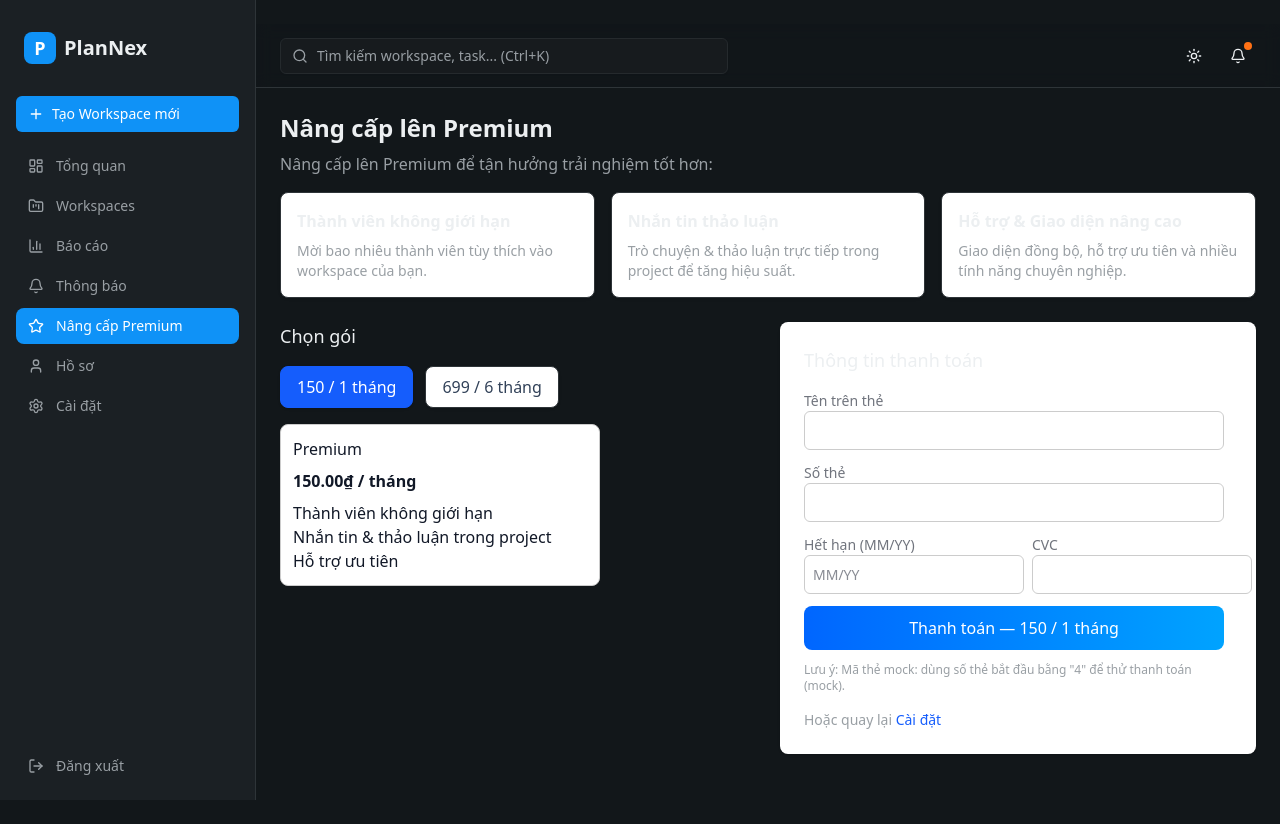
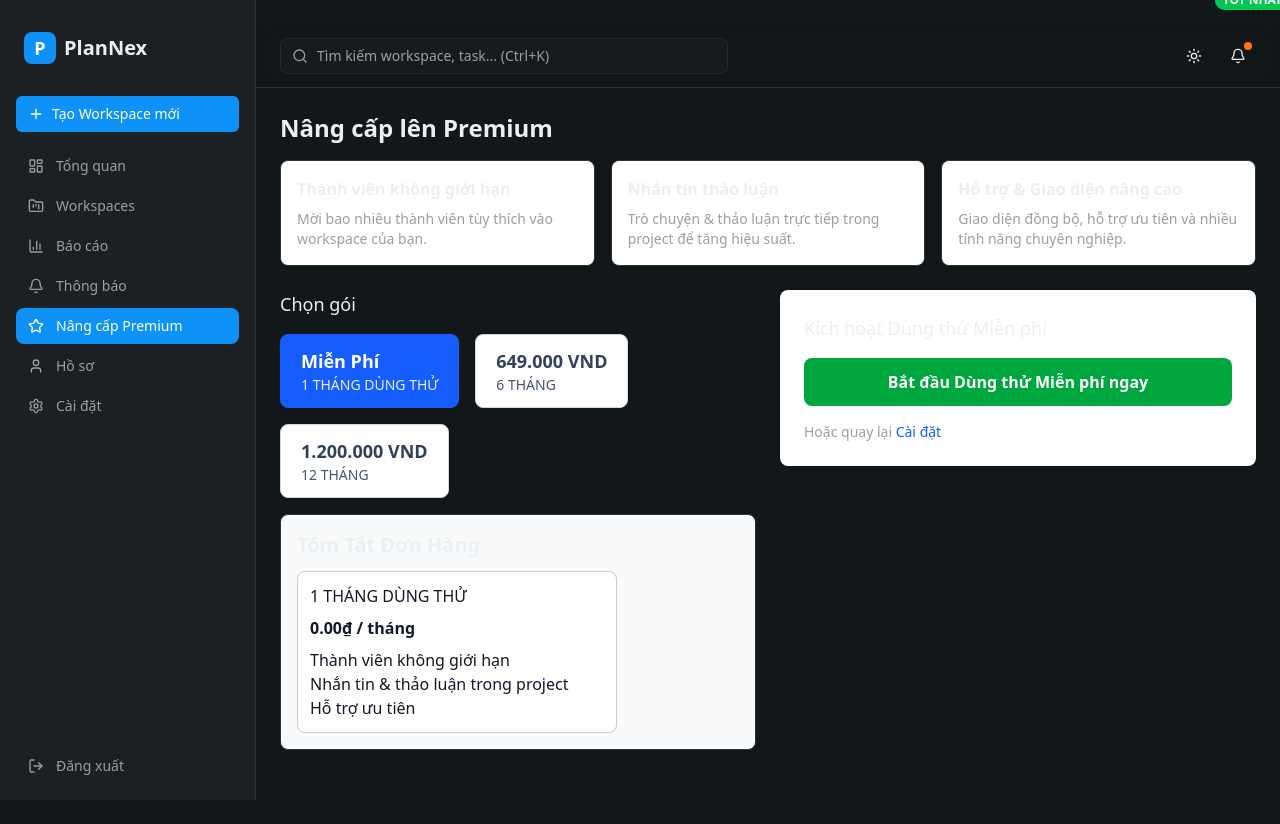
Before and after one commit to CAPTONEeeeee1/CAPTONE_FE, a React (Vite) app: page /checkout in a window 1280 px wide. Built offline with nearby package versions, Linux system fonts and the light colour scheme; sample sign-in values are in the browser's storage.

Commit message:
feat: Updated pricing structure and optimized Checkout page components

```diff
--- a/src/components/Payment/PaymentForm.jsx
+++ b/src/components/Payment/PaymentForm.jsx
@@ -2,7 +2,7 @@ import React, { useState } from 'react';
 import styles from './styles.module.css';
 import { processPayment } from '../../services/paymentService';
 
-export default function PaymentForm({ amountCents, amountLabel, onSuccess }) {
+export default function PaymentForm({ onSuccess }) {
   const [name, setName] = useState('');
   const [cardNumber, setCardNumber] = useState('');
   const [exp, setExp] = useState('');
@@ -22,7 +22,7 @@ export default function PaymentForm({ amountCents, amountLabel, onSuccess }) {
 
     setLoading(true);
     try {
-      await processPayment({ name, cardNumber, exp, cvc, amountCents });
+      await processPayment({ name, cardNumber, exp, cvc });
       setSuccess(true);
       if (onSuccess) onSuccess();
     } catch (err) {
@@ -35,8 +35,6 @@ export default function PaymentForm({ amountCents, amountLabel, onSuccess }) {
   if (success) {
     return <div className={styles.success}>Thanh toán thành công. Cảm ơn bạn!</div>;
   }
-
-  const priceLabel = amountLabel ?? `${(amountCents/100).toFixed(2)}₫`;
 
   return (
     <form className={styles.form} onSubmit={submit}>
@@ -69,7 +67,7 @@ export default function PaymentForm({ amountCents, amountLabel, onSuccess }) {
       {error && <div className={styles.error}>{error}</div>}
 
       <button type="submit" className={styles.payButton} disabled={loading}>
-        {loading ? 'Đang xử lý...' : `Thanh toán — ${priceLabel}`}
+        {loading ? 'Đang xử lý...' : `Thanh toán`}
       </button>
     </form>
   );
--- a/src/pages/Checkout.jsx
+++ b/src/pages/Checkout.jsx
@@ -5,14 +5,28 @@ import PaymentForm from '@/components/Payment/PaymentForm';
 import PaymentSummary from '@/components/Payment/PaymentSummary';
 import { Link } from 'react-router-dom';
 
+// Định dạng tiền tệ VND (cho phần tóm tắt)
+const formatVND = (amountCents) => {
+  if (amountCents === 0) return 'Miễn Phí';
+  // Chuyển từ cent sang đơn vị đồng (VND)
+  const amountVND = amountCents / 1000;
+  return `${amountVND.toLocaleString('vi-VN')} VND`;
+};
+
 export default function Checkout() {
-  // Giá hiển thị và amountCents để processPayment (mock)
+  // CẬP NHẬT GIÁ VÀ NHÃN: 1 Tháng Free, 6 Tháng, 12 Tháng
   const PLANS = {
-    monthly: { id: 'monthly', label: '150 / 1 tháng', amountCents: 15000 }, // bạn có thể thay amountCents tùy backend
-    semiannual: { id: 'semiannual', label: '699 / 6 tháng', amountCents: 69900 },
+    free_trial: { id: 'free_trial', label: '1 THÁNG DÙNG THỬ', displayPrice: 'Miễn Phí', amountCents: 0, tag: 'MIỄN PHÍ', duration: 1 },
+    semiannual: { id: 'semiannual', label: '6 THÁNG', displayPrice: '649.000 VND', amountCents: 649000, tag: 'TIẾT KIỆM', duration: 6 },
+    annual: { id: 'annual', label: '12 THÁNG', displayPrice: '1.200.000 VND', amountCents: 1200000, tag: 'TỐT NHẤT', duration: 12 },
   };
 
-  const [selectedPlan, setSelectedPlan] = useState(PLANS.monthly);
+  const [selectedPlan, setSelectedPlan] = useState(PLANS.free_trial); // Mặc định chọn Gói Dùng thử
+  const isTrialSelected = selectedPlan.id === 'free_trial';
+
+  // Sắp xếp các gói theo thứ tự
+  const sortedPlans = Object.values(PLANS);
+  // .sort((a, b) => a.duration - b.duration); // Sắp xếp theo thời gian
 
   return (
     <div className="flex min-h-screen">
@@ -24,10 +38,7 @@ export default function Checkout() {
         <main className="p-6 space-y-6">
           <div>
             <h1 className="text-2xl font-bold">Nâng cấp lên Premium</h1>
-            <p className="text-muted-foreground mt-2 max-w-2xl">
-              Nâng cấp lên Premium để tận hưởng trải nghiệm tốt hơn:
-            </p>
-
+            {/* Các mô tả tính năng giữ nguyên */}
             <ul className="mt-4 grid grid-cols-1 sm:grid-cols-3 gap-4">
               <li className="border rounded-lg p-4 bg-white shadow-sm">
                 <h3 className="font-semibold">Thành viên không giới hạn</h3>
@@ -48,39 +59,82 @@ export default function Checkout() {
             <div className="space-y-4">
               <h2 className="text-lg font-medium">Chọn gói</h2>
 
-              <div className="flex gap-3">
-                {Object.values(PLANS).map(p => (
+              {/* SẮP XẾP VÀ HIỂN THỊ CÁC GÓI */}
+              <div className="flex gap-4 flex-wrap">
+                {sortedPlans.map(p => (
                   <button
                     key={p.id}
                     onClick={() => setSelectedPlan(p)}
-                    className={`px-4 py-2 rounded-lg border ${selectedPlan.id === p.id ? 'bg-blue-600 text-white border-blue-600' : 'bg-white text-slate-700'} shadow-sm`}
+                    className={`
+                      px-5 py-3 rounded-lg border transition-all duration-200 w-full md:w-auto text-left
+                      ${selectedPlan.id === p.id
+                        ? 'bg-blue-600 text-white border-blue-600 shadow-lg'
+                        : 'bg-white text-slate-700 border-gray-300 hover:border-blue-400'}
+                    `}
                   >
-                    {p.label}
+                    <div className="font-semibold text-lg">{p.displayPrice}</div>
+                    <div className="text-sm opacity-90">{p.label}</div>
+                    {p.tag && (
+                      <span className={`
+                        absolute top-[-10px] right-[-10px] px-2 py-0.5 text-xs font-bold rounded-full
+                        ${p.id === 'free_trial' ? 'bg-yellow-400 text-black' :
+                          p.id === 'annual' ? 'bg-green-500 text-white' :
+                          'bg-indigo-500 text-white'}
+                      `}>
+                        {p.tag}
+                      </span>
+                    )}
                   </button>
                 ))}
               </div>
 
-              <div className="mt-4">
-                <PaymentSummary planName="Premium" amountCents={selectedPlan.amountCents} benefits={[
-                  'Thành viên không giới hạn',
-                  'Nhắn tin & thảo luận trong project',
-                  'Hỗ trợ ưu tiên'
-                ]} />
+              {/* PAYMENT SUMMARY */}
+              <div className="mt-4 p-4 border rounded-lg bg-gray-50">
+                <h3 className="font-bold text-xl mb-3">Tóm Tắt Đơn Hàng</h3>
+                <PaymentSummary
+                  planName={selectedPlan.label}
+                  amountCents={selectedPlan.amountCents}
+                  displayAmount={formatVND(selectedPlan.amountCents)} // Dùng hàm formatVND mới
+                  benefits={[
+                    'Thành viên không giới hạn',
+                    'Nhắn tin & thảo luận trong project',
+                    'Hỗ trợ ưu tiên'
+                  ]}
+                />
               </div>
             </div>
 
+            {/* PHẦN THANH TOÁN / KÍCH HOẠT DÙNG THỬ */}
             <div className="bg-white p-6 rounded-lg shadow-sm">
-              <h2 className="text-lg font-medium mb-4">Thông tin thanh toán</h2>
-              <PaymentForm amountCents={selectedPlan.amountCents} amountLabel={selectedPlan.label} onSuccess={() => {
-                // TODO: gọi API backend để cập nhật trạng thái user -> premium
-                // navigate hoặc hiển thị thông báo
-                console.log('payment success -> mark user premium');
-              }} />
-              <p className="text-xs text-muted-foreground mt-3">
-                Lưu ý: Mã thẻ mock: dùng số thẻ bắt đầu bằng "4" để thử thanh toán (mock).
-              </p>
+              <h2 className="text-lg font-medium mb-4">
+                {isTrialSelected ? 'Kích hoạt Dùng thử Miễn phí' : 'Thông tin thanh toán'}
+              </h2>
+
+              {isTrialSelected ? (
+                // Nếu chọn dùng thử miễn phí, hiển thị nút kích hoạt
+                <button
+                  className="w-full py-3 bg-green-600 text-white rounded-lg font-semibold hover:bg-green-700 transition-colors"
+                  onClick={() => {
+                    // TODO: Gọi API backend để kích hoạt 1 tháng dùng thử
+                    console.log('Activating 1-month free trial...');
+                    alert('Kích hoạt dùng thử thành công! Vui lòng làm mới trang.');
+                  }}
+                >
+                  Bắt đầu Dùng thử Miễn phí ngay
+                </button>
+              ) : (
+                // Nếu chọn gói trả phí, hiển thị PaymentForm
+                <PaymentForm
+                  amountCents={selectedPlan.amountCents}
+                  amountLabel={selectedPlan.displayPrice}
+                  onSuccess={() => {
+                    console.log('Payment success -> mark user premium');
+                  }}
+                />
+              )}
+
               <div className="mt-4 text-sm text-muted-foreground">
-                <p>Hoặc quay lại <Link to="/settings" className="text-blue-600">Cài đặt</Link></p>
+                <p>Hoặc quay lại <Link to="/settings" className="text-blue-600 hover:underline">Cài đặt</Link></p>
               </div>
             </div>
           </div>
```
Also changed, not shown: 1 other file (tests, documents, lock files or other folders).
